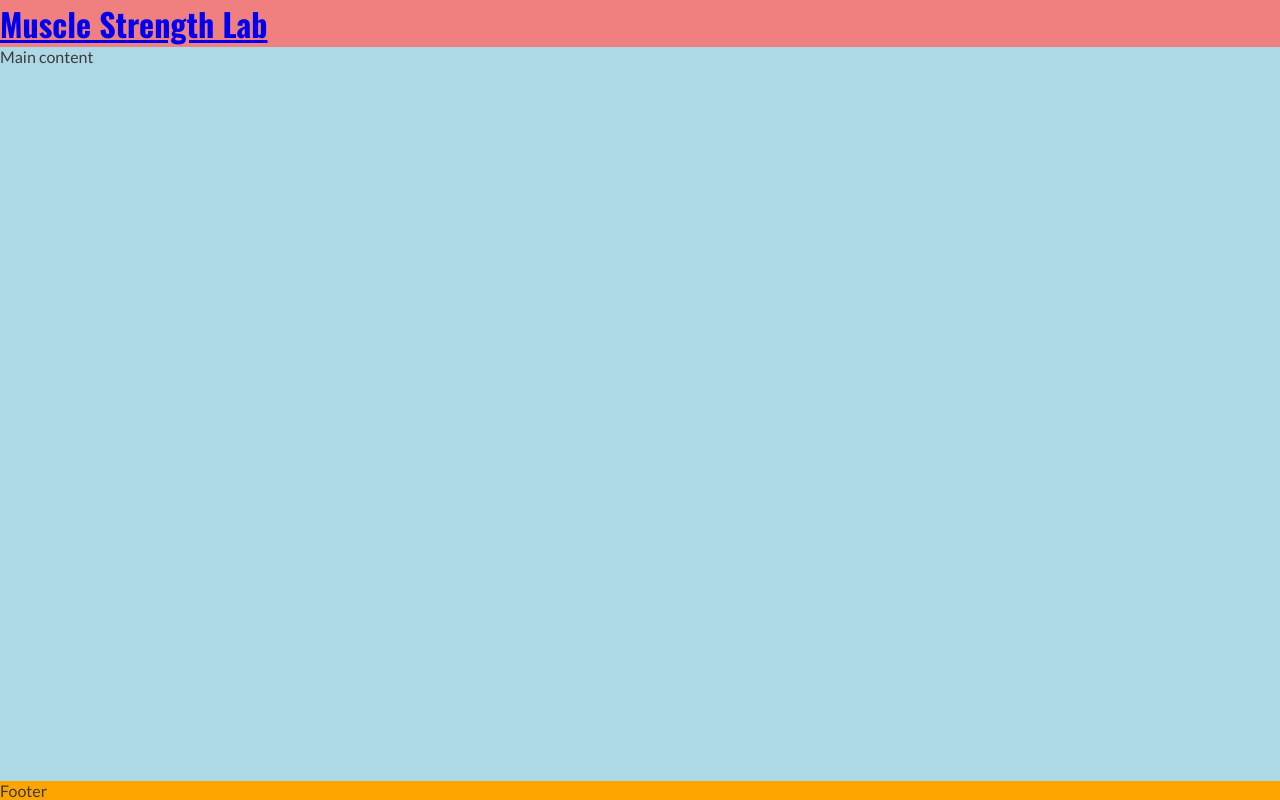
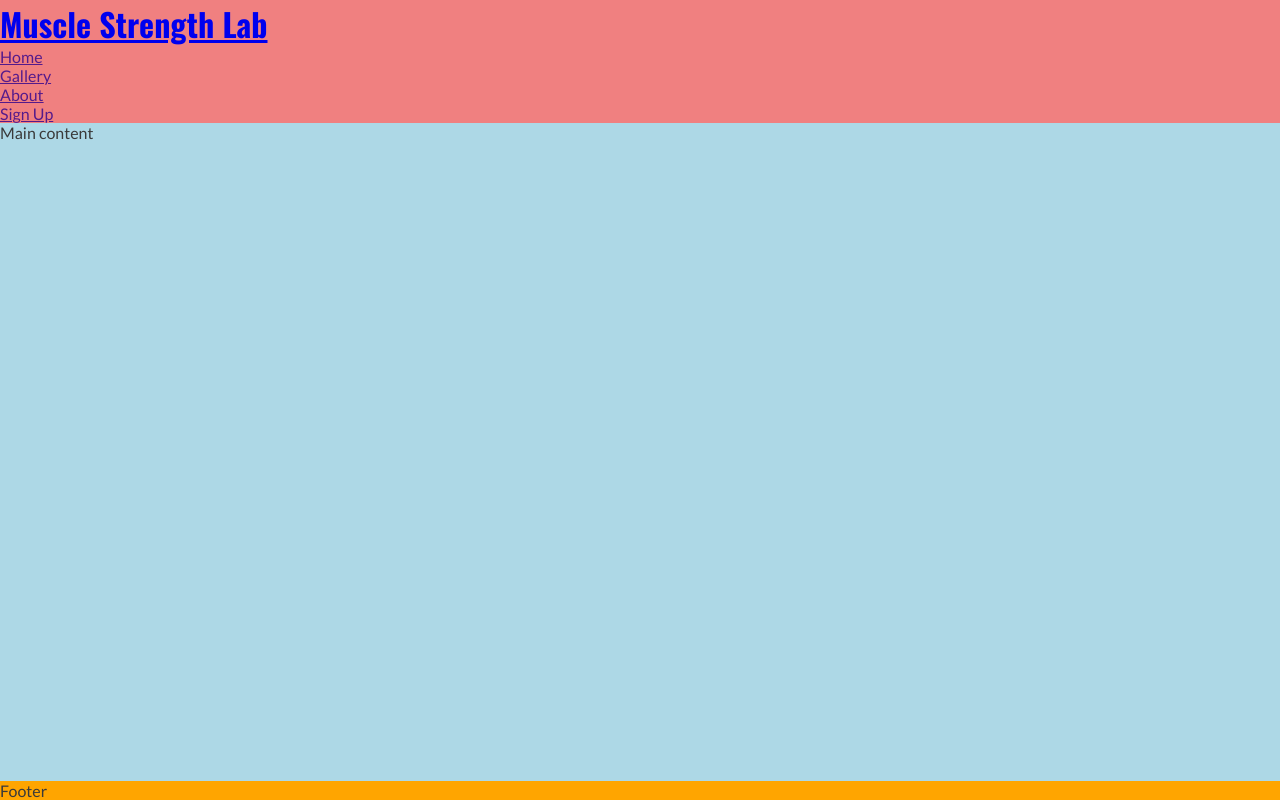
Before and after one commit to darrio-dk/muscle-strength-lab, a plain HTML site: page index.html in a window 1280 px wide. Drawn offline with nearby package versions, Linux system fonts and the light colour scheme.

Commit message:
Create navigation section

```diff
--- a/index.html
+++ b/index.html
@@ -26,6 +26,15 @@
         <a href="index.html">
             <h1 id="logo">Muscle Strength Lab</h1>
         </a>
+
+        <nav>
+            <ul>
+                <li><a href="">Home</a></li>
+                <li><a href="">Gallery</a></li>
+                <li><a href="">About</a></li>
+                <li><a href="">Sign Up</a></li>
+            </ul>
+        </nav>
     </header>
 
     <!-- Main content-->
```
